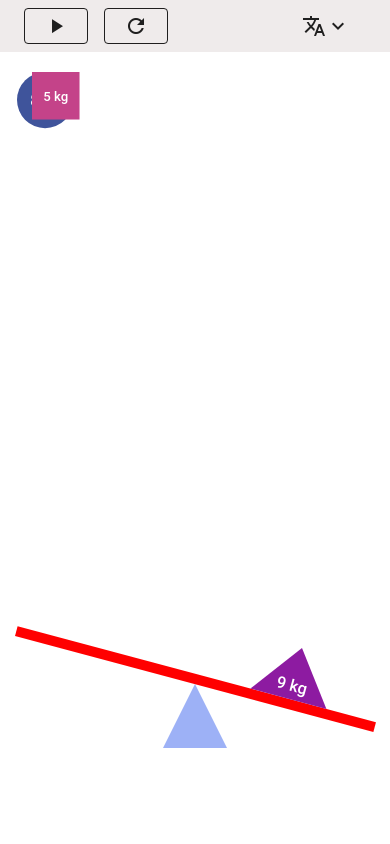
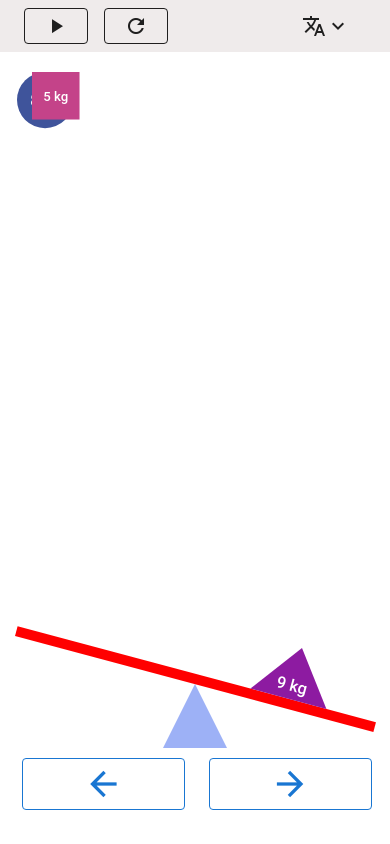
Before and after one commit to hihurmuz/teeter-totter, a Vue app: page / in a window 390 px wide. Built offline with nearby package versions, Linux system fonts and the light colour scheme.

Commit message:
feat: mobile controllers add

```diff
--- a/src/components/FallingArea.vue
+++ b/src/components/FallingArea.vue
@@ -1,6 +1,20 @@
 <template>
   <div class="object-falling-area">
     <TheObject v-for="object in fallingObject" :key="object.id" :objectInfo="object" :id="`the-object-fall-${object.id}`" />
+    <v-container class="mobile-controller pr-4 pl-0" v-if="this.$vuetify.breakpoint.width < 600">
+      <div class="d-flex flex-row " >
+        <v-col>
+          <v-btn color="primary" x-large outlined block @click="moveFalling({keyCode: 37})">
+            <v-icon x-large>mdi-arrow-left</v-icon>
+          </v-btn>
+        </v-col>
+        <v-col>
+          <v-btn color="primary" x-large outlined block @click="moveFalling({keyCode: 39})">
+            <v-icon x-large>mdi-arrow-right</v-icon>
+          </v-btn>
+        </v-col>
+      </div>
+    </v-container>
   </div>
 </template>
 
@@ -44,7 +58,7 @@ export default {
         if (current) {
           clearInterval(this.intervalId);
         } else {
-          this.getobjectBottomLimit();
+          this.getObjectBottomLimit();
           this.animateObject();
         }
       },
@@ -78,26 +92,24 @@ export default {
       }, this.fallingIntervalGap);
     },
 
-    getobjectBottomLimit() {
+    getObjectBottomLimit() {
       const boardBounds = document.querySelector(".teeter-totter__board").getBoundingClientRect();
       const panelBounds = document.querySelector(".the-header").getBoundingClientRect();
       const objectBounds = this.fallingEl.getBoundingClientRect();
-
-      // Similarity of triangles
       const totterCathet = boardBounds.bottom - boardBounds.top - this.settings.boardHeight;
       const similarCathet = (this.fallingObject[0].left * totterCathet) / this.settings.boardWidth;
 
       this.objectBottomLimit =
         this.boardBendingAngle >= 0
-          ? boardBounds.top + similarCathet - objectBounds.height - panelBounds.height
-          : boardBounds.bottom - similarCathet - objectBounds.height - panelBounds.height;
+          ? boardBounds.top + similarCathet - objectBounds.height - panelBounds.height - 20
+          : boardBounds.bottom - similarCathet - objectBounds.height - panelBounds.height - 20;
     },
 
     handleBoardTransitionEnd() {
       if (this.isGamePaused) return;
 
       if (this.isBoardAngleWithinLimits) {
-        this.getobjectBottomLimit();
+        this.getObjectBottomLimit();
       } else {
         this.toggleSimulation();
         this.toggleModal(true);
@@ -117,7 +129,7 @@ export default {
         width: (objectWidth / areaWidth) * 100,
       });
 
-      this.$nextTick(this.getobjectBottomLimit);
+      this.$nextTick(this.getObjectBottomLimit);
     },
   },
 };
```
